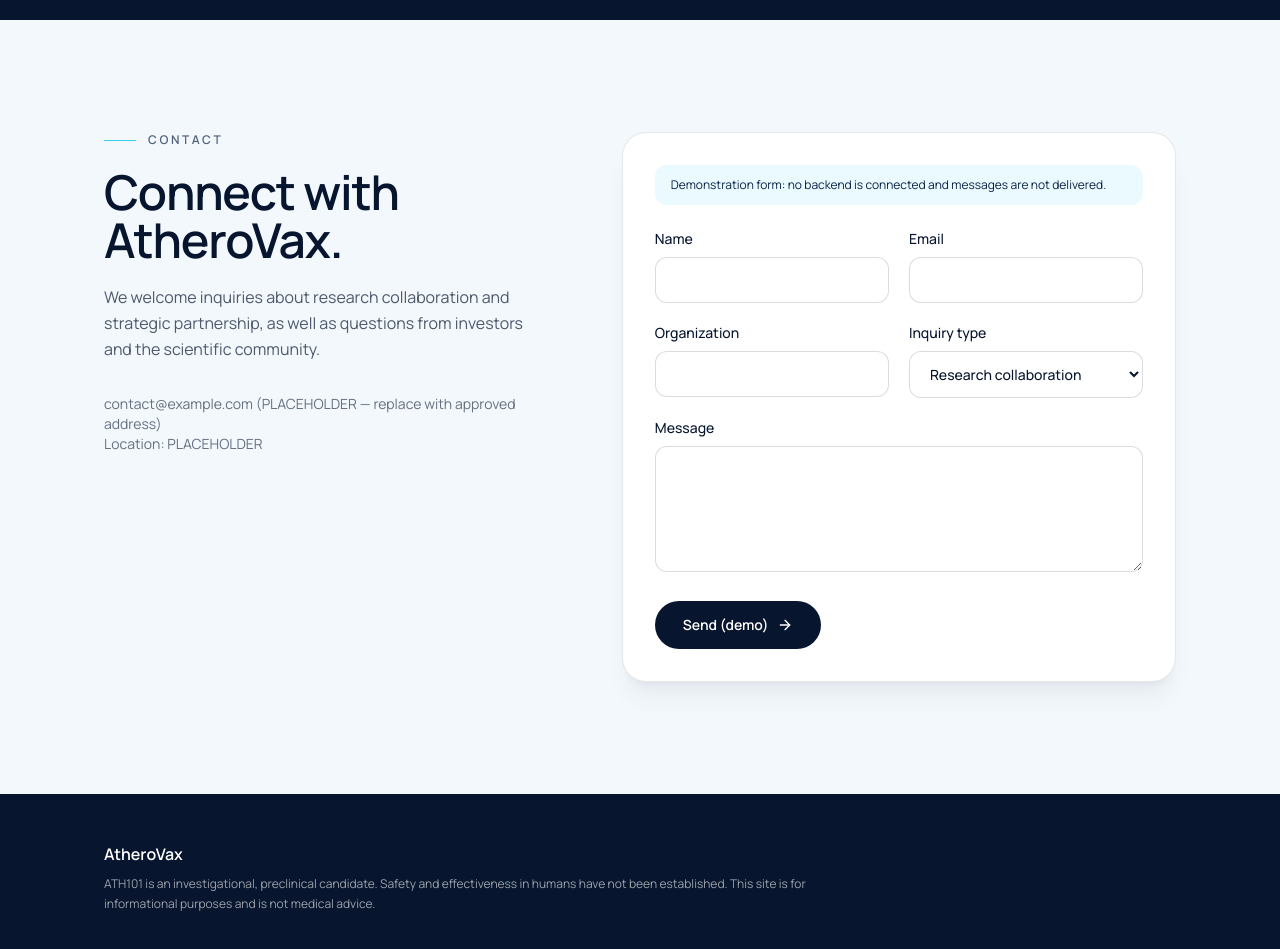
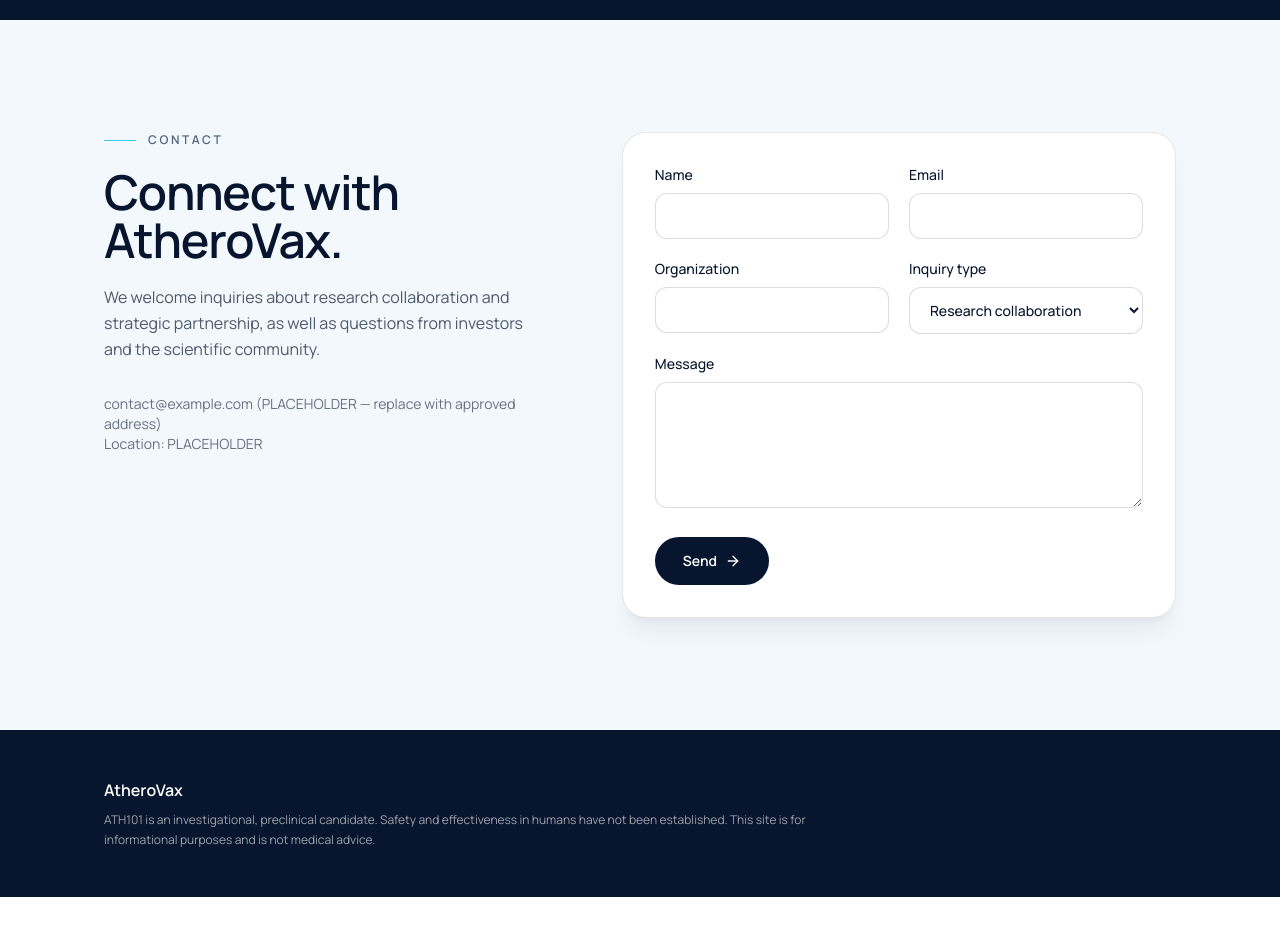
Before and after one commit to Yashasdev/Atherovax, a React (Vite) app: page / in a window 1280 px wide. Shown: the part 6300-7249 px from the top of the page. After the commit the page ends 7197 px from the top, so only its background shows below. Built offline with nearby package versions, Linux system fonts and the light colour scheme.

Commit message:
Update Sections.tsx
changed the contact functions

```diff
--- a/src/components/Sections.tsx
+++ b/src/components/Sections.tsx
@@ -213,8 +213,43 @@ export function Team() {
 }
 
 export function Contact() {
-  const [sent, setSent] = useState(false);
-  const submit = (e: FormEvent) => { e.preventDefault(); setSent(true); };
+
+const [sent, setSent] = useState(false);
+const [submitting, setSubmitting] = useState(false);
+const [error, setError] = useState(false);
+
+const submit = async (e: FormEvent<HTMLFormElement>) => {
+  e.preventDefault();
+  setSubmitting(true);
+  setError(false);
+
+  const form = e.currentTarget;
+
+  try {
+    const response = await fetch(
+      "https://formspree.io/f/xwllkgpv",
+      {
+        method: "POST",
+        body: new FormData(form),
+        headers: {
+          Accept: "application/json",
+        },
+      }
+    );
+
+    if (!response.ok) {
+      throw new Error("Submission failed");
+    }
+
+    setSent(true);
+    form.reset();
+  } catch {
+    setError(true);
+  } finally {
+    setSubmitting(false);
+  }
+};
+
   const field = "mt-2 w-full rounded-xl border border-navy/15 bg-white px-4 py-3 text-sm focus:border-cyan";
   return (
     <section id="contact" className="bg-mist py-28">
@@ -227,7 +262,7 @@ export function Contact() {
         </Reveal>
         <Reveal delay={120}>
           <form onSubmit={submit} className="rounded-3xl border border-navy/10 bg-white p-8 shadow-xl shadow-navy/5">
-            <p className="mb-6 rounded-xl bg-cyan/10 px-4 py-3 text-xs text-midnight">Demonstration form: no backend is connected and messages are not delivered.</p>
+
             <div className="grid gap-5 sm:grid-cols-2">
               <label className="text-sm font-medium">Name<input required name="name" autoComplete="name" className={field} /></label>
               <label className="text-sm font-medium">Email<input required type="email" name="email" autoComplete="email" className={field} /></label>
@@ -237,8 +272,27 @@ export function Contact() {
               </label>
             </div>
             <label className="mt-5 block text-sm font-medium">Message<textarea required name="message" rows={5} className={field} /></label>
-            <button type="submit" className="mt-6 inline-flex items-center gap-2 rounded-full bg-navy px-7 py-3.5 text-sm font-semibold text-white transition hover:bg-midnight">Send (demo) <ArrowRight size={16} /></button>
-            {sent && <p role="status" className="mt-4 text-sm text-midnight">Demo only: nothing was sent. Connect a form backend or approved email address to enable inquiries.</p>}
+            <button
+              type="submit"
+              disabled={submitting || sent}
+              className="mt-6 inline-flex items-center gap-2 rounded-full bg-navy px-7 py-3.5 text-sm font-semibold text-white transition hover:bg-midnight disabled:opacity-60"
+            >
+              {submitting ? "Sending..." : sent ? "Message sent!" : "Send"}
+              {!submitting && !sent && <ArrowRight size={16} />}
+            </button>
+
+             {sent && (
+                 <p role="status" className="mt-4 text-sm text-midnight">
+                  Thank you! Your message has been sent successfully.
+                 </p>
+              )}
+
+              {error && (
+                 <p role="alert" className="mt-4 text-sm text-red-600">
+                 Sorry, your message could not be sent. Please try again.
+                 </p>
+               )}
+
           </form>
         </Reveal>
       </Container>
```
